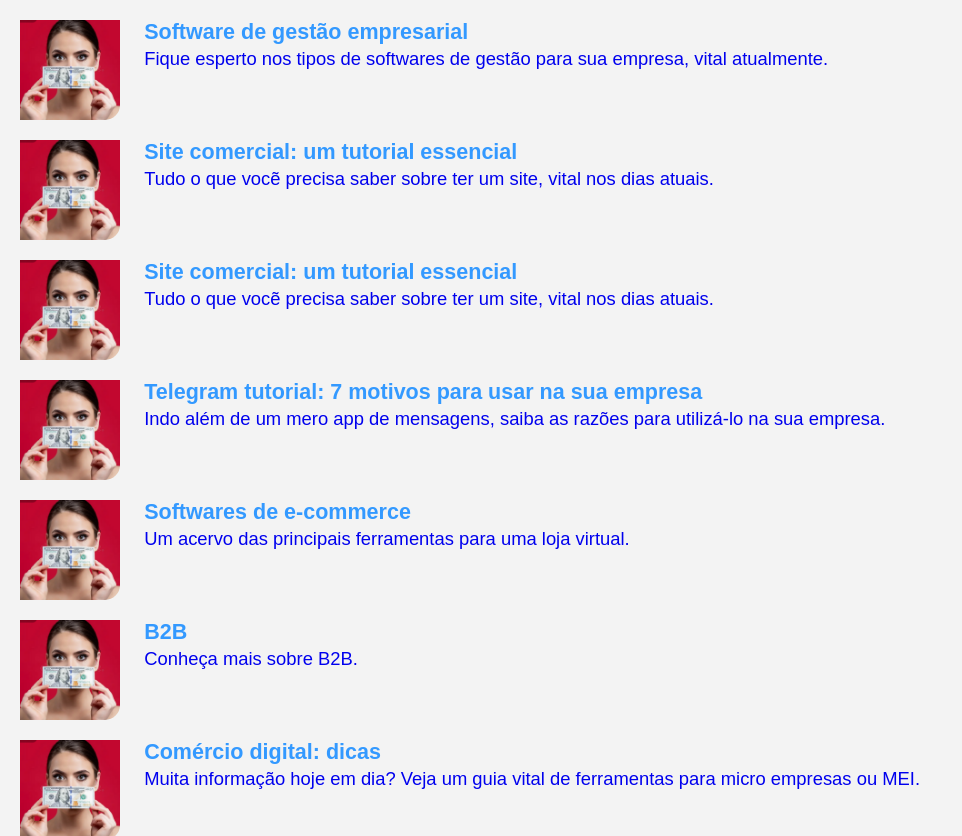
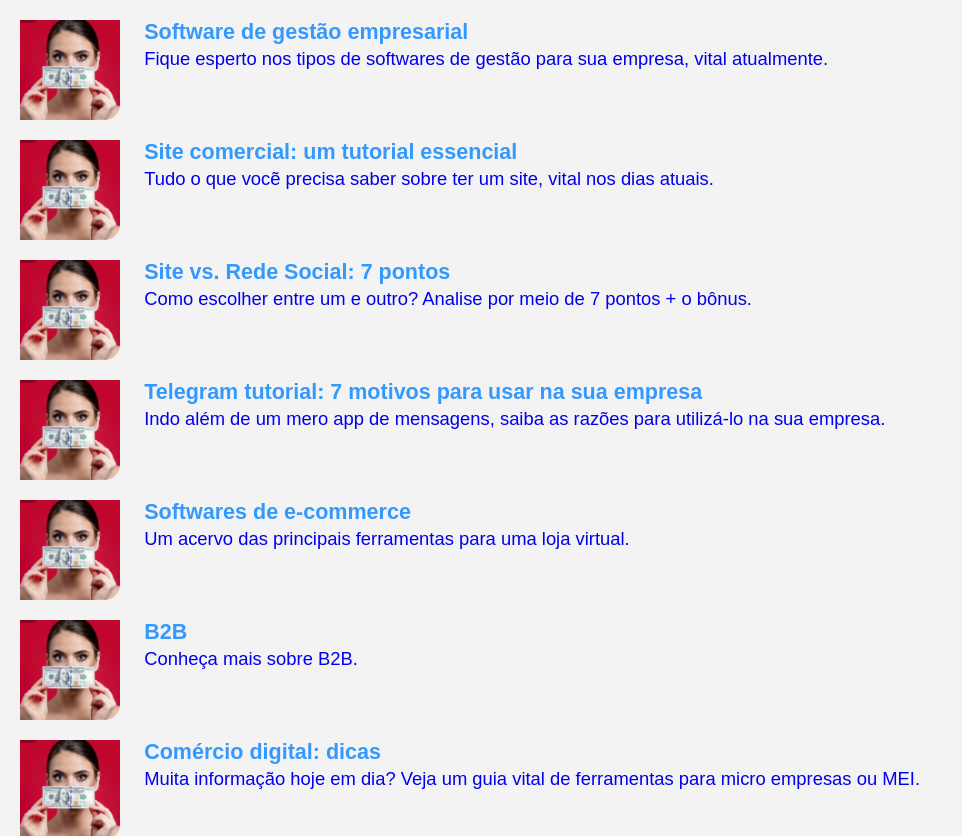
Before and after one commit to Joesynth/joesynth.github.io, a Jekyll site: the page built from smarketing.html, in a window 1280 px wide and 900 px high, scrolled down 2387 px, cut to the strip 0-836 px from the top of the window. Shown: the whole strip, without its empty margins (0-962 px from the left). Built offline with Jekyll 4.4.1, drawn with Linux system fonts in a browser that asks for light colours; some of the changed text lies outside the part shown.

Commit message:
Update smarketing.json

```diff
--- a/_data/smarketing.json
+++ b/_data/smarketing.json
@@ -122,8 +122,8 @@
   {
     "href": "site-vs-rede-social.html",
     "src": "image/comercio.png",
-    "h3": "Site comercial: um tutorial essencial",
-    "p": "Tudo o que vocẽ precisa saber sobre ter um site, vital nos dias atuais."
+    "h3": "Site vs. Rede Social: 7 pontos",
+    "p": "Como escolher entre um e outro? Analise por meio de 7 pontos + o bônus."
   },
   {
     "href": "telegram-tutorial-7-motivos-para-usar-na-sua-empresa.html",
```
